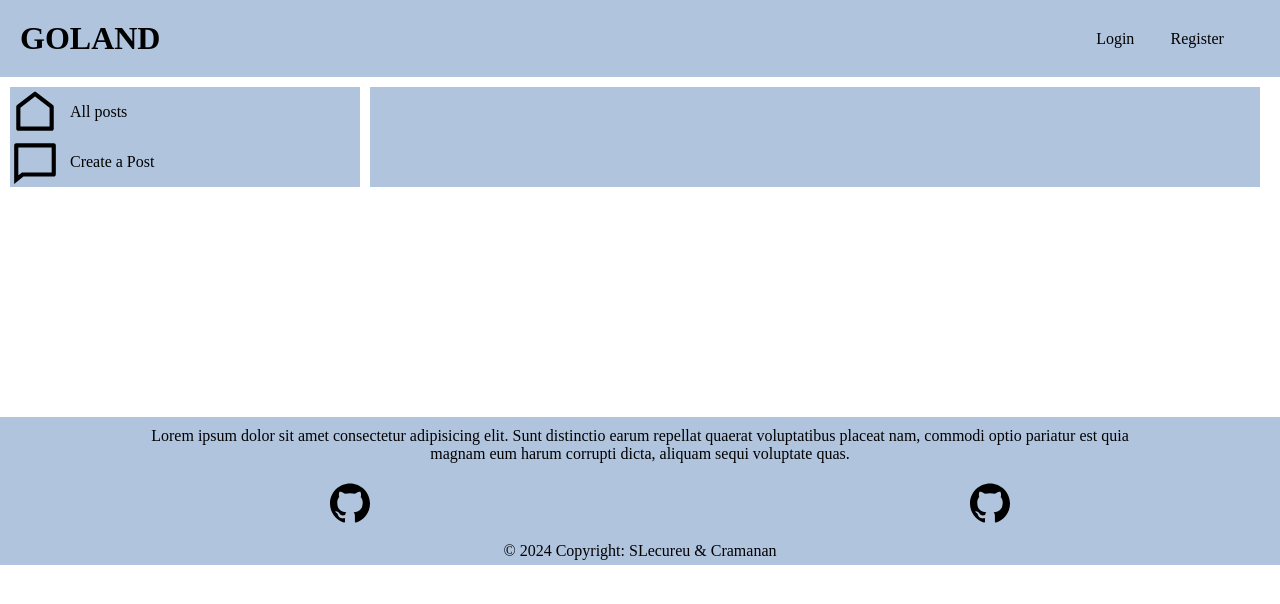
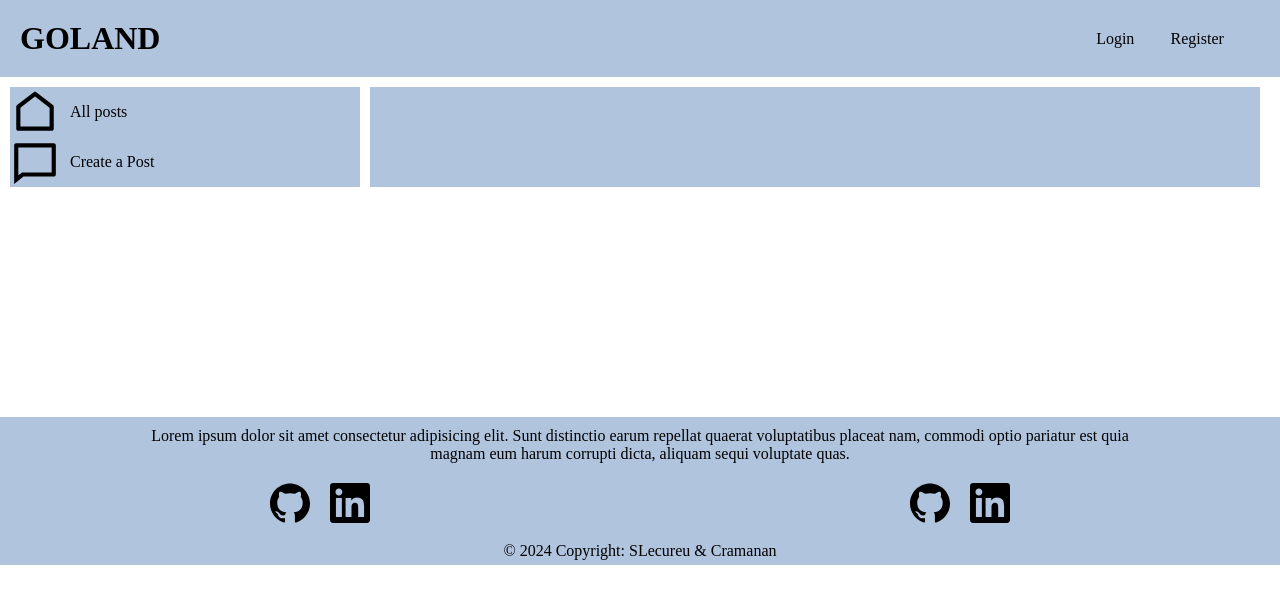
Before and after one commit to SLecureu/Goland, a React (Vite) app: page / in a window 1280 px wide. Shown: the top 604 px of the page. Built offline with nearby package versions, Linux system fonts and the light colour scheme; no server answers.

Commit message:
feat(footer): linkedin link

```diff
--- a/src/Imports.ts
+++ b/src/Imports.ts
@@ -11,11 +11,13 @@ import Overview from "./pages/Overview";
 import home from "./assets/icons/home.svg";
 import post from "./assets/icons/post.svg";
 import github from "./assets/icons/github.svg";
+import linkedin from "./assets/icons/linkedin.svg";
 
 const Icons = {
   home,
   github,
   post,
+  linkedin,
 };
 
 export { Header, Login, Register, Home, Post, Footer, User, Overview, Icons };
--- a/src/components/Footer.scss
+++ b/src/components/Footer.scss
@@ -21,8 +21,11 @@ footer {
     & > .icons {
       display: flex;
 
+      div {
+        margin: auto;
+      }
+
       a {
-        margin: auto;
         width: 0px;
       }
 
--- a/src/components/Footer.tsx
+++ b/src/components/Footer.tsx
@@ -15,12 +15,22 @@ function Footer() {
         </section>
 
         <section className="icons">
+          <div>
             <a href="https://github.com/cramanan">
               <img src={Icons.github} alt="github logo" title="Cramanan" />
             </a>
+            <a href="https://www.linkedin.com/in/cyril-ramananjaona-837555304/">
+              <img src={Icons.linkedin} alt="linkedin logo" title="Cramanan" />
+            </a>
+          </div>
+          <div>
             <a href="https://github.com/SLecureu">
               <img src={Icons.github} alt="github logo" title="SLecureu" />
             </a>
+            <a>
+              <img src={Icons.linkedin} alt="linkedin logo" title="SLecureu" />
+            </a>
+          </div>
         </section>
       </div>
 
```
Also changed, not shown: src/assets/icons/linkedin.svg (added). Lines whose indentation alone changed are shown as unchanged.
